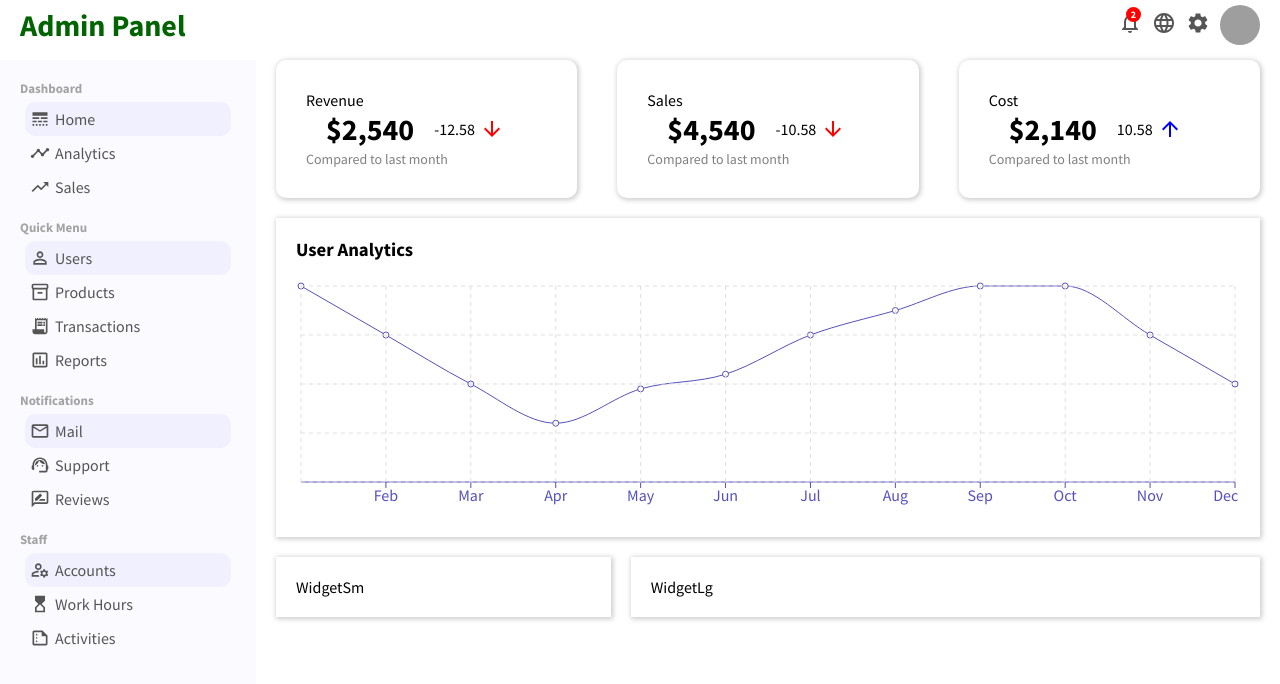
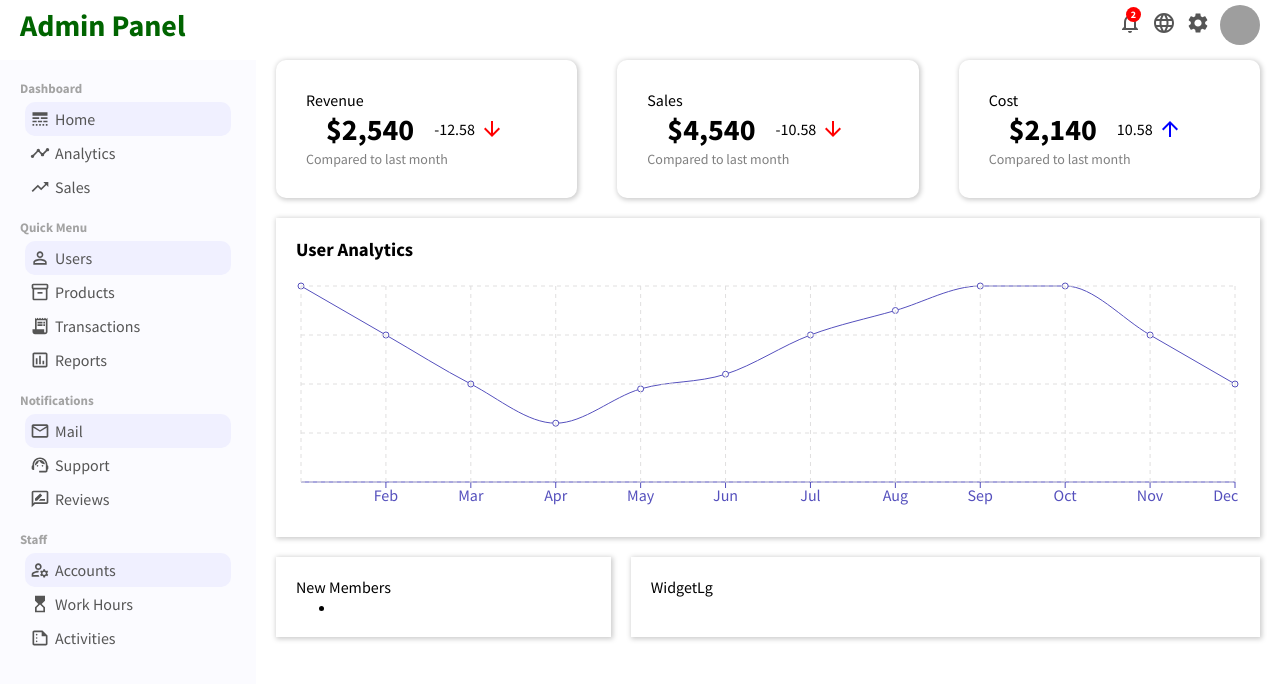
Before and after one commit to PJMantoss/admin_panel, a React (Create React App) app: page / in a window 1280 px wide. Shown: the top 684 px of the page. Built offline with nearby package versions, Linux system fonts and the light colour scheme; grey boxes are pictures that could not be loaded.

Commit message:
update Widget components

```diff
--- a/src/components/widgetSm/WidgetSm.js
+++ b/src/components/widgetSm/WidgetSm.js
@@ -3,7 +3,12 @@ import './widgetSm.css';
 
 function WidgetSm() {
   return (
-    <div className='widgetSm'>WidgetSm</div>
+    <div className='widgetSm'>
+        <span className='widgetSmTitle'>New Members</span>
+        <ul className='widgetSmList'>
+            <li className='widgetSmListItem'></li>
+        </ul>
+    </div>
   )
 }
 
```
